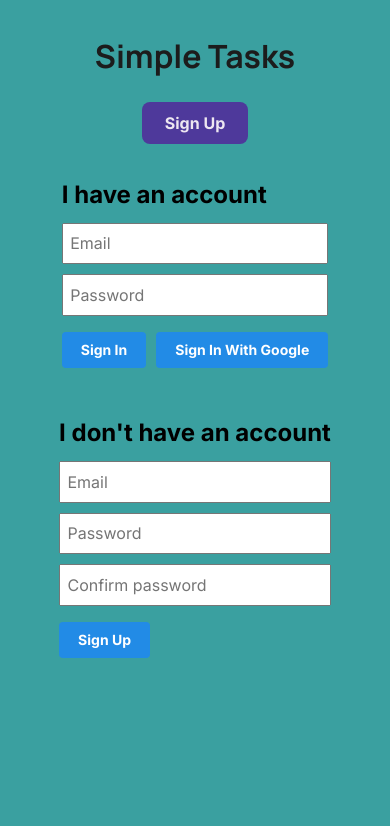
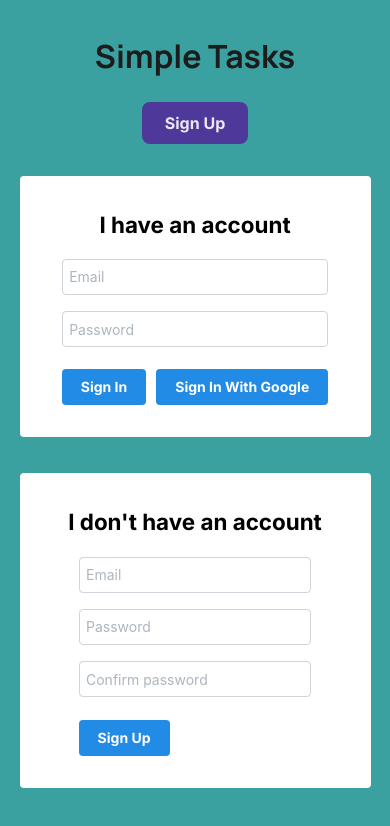
Before and after one commit to I-S-G/simple-tasks, a React (Vite) app: page /auth in a window 390 px wide. Shown: the top 826 px of the page. Built offline with nearby package versions, Linux system fonts and the light colour scheme; no server answers.

Commit message:
updated css

```diff
--- a/src/components/Sign In/sign-in.component.tsx
+++ b/src/components/Sign In/sign-in.component.tsx
@@ -5,7 +5,7 @@ import { z } from "zod";
 import { createUser } from "../../utils/firebase/firebase.utils";
 import { useTaskStore } from "../../store/tasks-store";
 
-import { Button } from "@mantine/core";
+import { Button, TextInput } from "@mantine/core";
 
 import { signInWithEmail, signInWithGoogle } from "../../utils/firebase/firebase.utils";
 
@@ -50,14 +50,14 @@ export default function SignIn() {
     }
 
     return (
-        <div>
+        <div className="auth-component">
             <h2> I have an account </h2>
             <form onSubmit={handleSubmit(onSignIn)} className="auth-form">
-                <input {...register("email")} placeholder="Email"  />
+                <TextInput {...register("email")} placeholder="Email"  />
                     {
                         errors.email && <p> {`${errors.email.message}`} </p>
                     }
-                <input {...register("password")} placeholder="Password"  type="password"  />
+                <TextInput {...register("password")} placeholder="Password"  type="password"  />
                     {
                         errors.password && <p> {`${errors.password.message}`} </p>
                     }
--- a/src/components/Sign Up/sign-up.component.tsx
+++ b/src/components/Sign Up/sign-up.component.tsx
@@ -3,7 +3,7 @@ import { zodResolver } from "@hookform/resolvers/zod";
 import { z } from "zod";
 import { useTaskStore } from "../../store/tasks-store";
 
-import { Button } from "@mantine/core";
+import { Button, TextInput } from "@mantine/core";
 
 import { signUpWithEmail, createUser } from "../../utils/firebase/firebase.utils";
 import "./sign-up.styles.scss";
@@ -46,18 +46,18 @@ export default function SignUp() {
     }
 
     return (
-        <div>
+        <div className="auth-component">
             <h2> I don't have an account </h2>
             <form onSubmit={handleSubmit(onSignUp)} className="auth-form">
-                <input {...register("email")} placeholder="Email"  />
+                <TextInput {...register("email")} placeholder="Email"  />
                     {
                         errors.email && <p> {`${errors.email.message}`} </p>
                     }
-                <input {...register("password")} placeholder="Password" type="password"  />
+                <TextInput {...register("password")} placeholder="Password" type="password"  />
                     {
                         errors.password && <p> {`${errors.password.message}`} </p>
                     }
-                <input {...register("confirmPassword")} placeholder="Confirm password" type="password"   />
+                <TextInput {...register("confirmPassword")} placeholder="Confirm password" type="password"   />
                     {
                         errors.confirmPassword && <p> {`${errors.confirmPassword.message}`} </p>
                     }
--- a/src/components/Sign Up/sign-up.styles.scss
+++ b/src/components/Sign Up/sign-up.styles.scss
@@ -1,3 +1,12 @@
+.auth-component {
+    h2 {
+        margin-bottom: 0.4rem;
+    }
+    background-color: white;
+    padding: 2rem 2.5rem;
+    border-radius: 4px;
+}
+
 .buttons {
     margin-top: 1rem;
     display: flex;
@@ -12,10 +21,16 @@
 .auth-form {
     display: flex;
     flex-direction: column;
-
+    row-gap: 0.4rem;
     input {
         margin-top: 0.625rem;
         padding: 0.4rem;
+    }
+
+    p{
+        color: red;
+        font-size: 14px;
+        padding-left: 0.3rem;
     }
 }
 
@@ -24,4 +39,16 @@
         row-gap: 0.625rem;
         column-gap: 0.625rem;
     }
+
+    .auth-component {
+        padding: 2rem 0;
+        width: 90vw;
+        display: flex;
+        flex-direction: column;
+        align-items: center;
+
+        h2 {
+            font-size: 1.4rem;
+        }
+    }
 }
```
